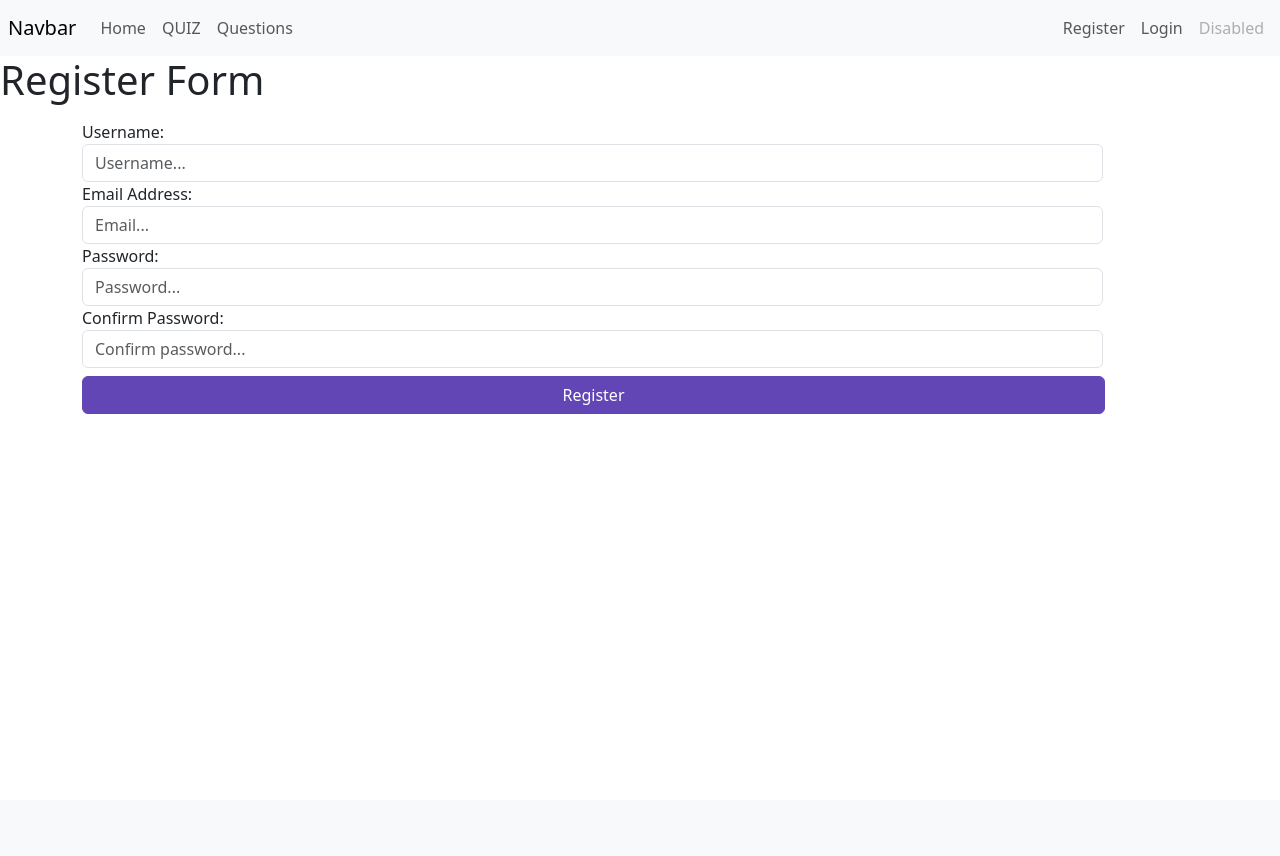
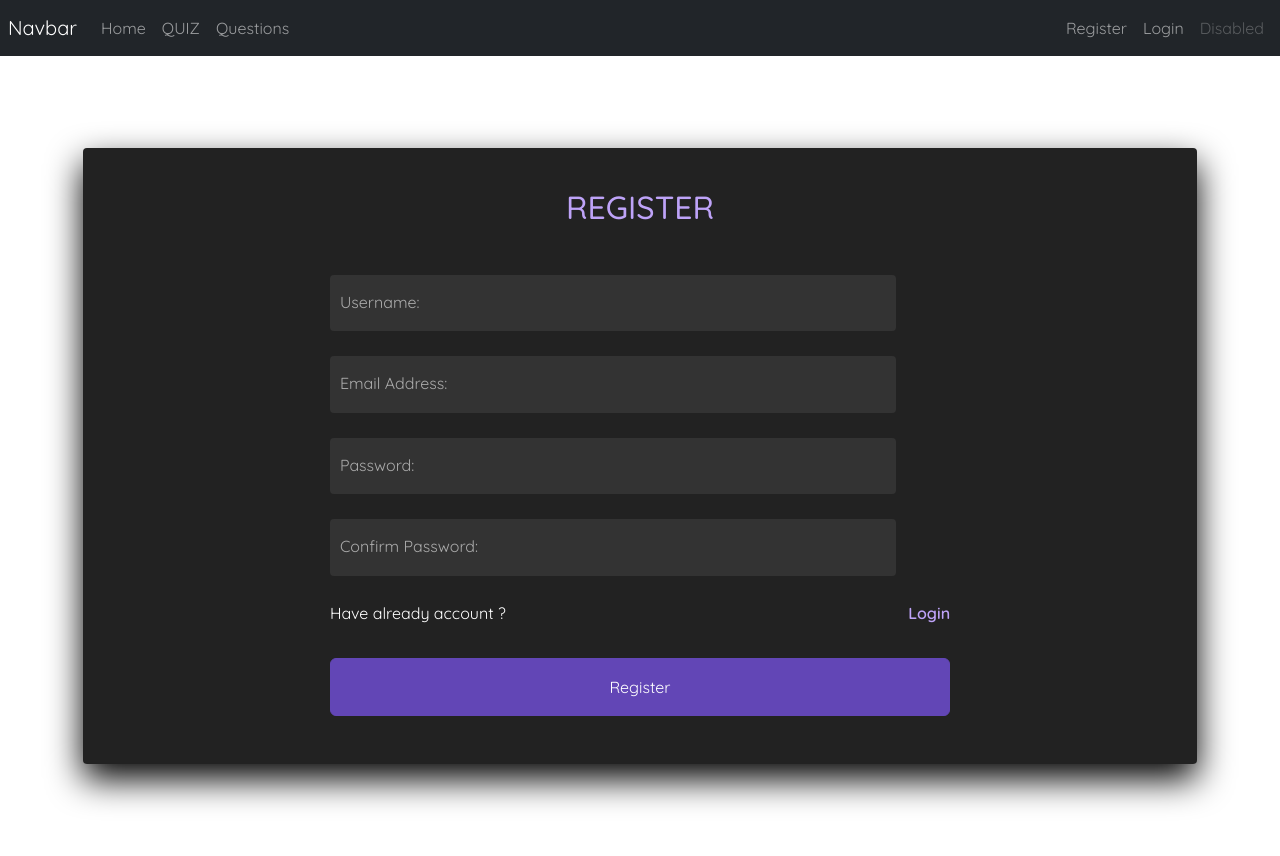
Before and after one commit to wojnys/flask-education-web, a Flask app: page /register in a window 1280 px wide. Before the commit the page ends 414 px from the top, so only its background shows below. Run offline with Flask 3, Linux system fonts and the light colour scheme; some libraries are stand-ins or nearby versions.

Commit message:
styled register and login

```diff
--- a/market/routes.py
+++ b/market/routes.py
@@ -204,10 +204,10 @@ def login_page():
         attempted_user = User.query.filter_by(username=form.username.data).first()
         if attempted_user and attempted_user.check_password_correction(attempted_password=form.password.data):
             login_user(attempted_user)
-            flash(f'You are logged in as {attempted_user.username}', category='success')
+            # flash(f'You are logged in as {attempted_user.username}', category='success')
             return redirect(url_for('quiz_page'))
         else:
-            flash(f'Username and Password are not match', category='danger')
+            flash(f'Username and Password are not match', category='primary')
 
     return render_template("login.html", form=form)
 
--- a/market/static/css/base.css
+++ b/market/static/css/base.css
@@ -2,6 +2,7 @@
 nav .navbar-nav{
     display: flex;
     width:100%;
+  color:white;
 }
 
 nav .navbar-nav .right-side {
--- /dev/null
+++ b/market/static/css/login.css
@@ -0,0 +1,151 @@
+@import url('https://fonts.googleapis.com/css2?family=Quicksand:wght@300;400;500;600;700&display=swap');
+*
+{
+  margin: 0;
+  padding: 0;
+  box-sizing: border-box;
+  font-family: 'Quicksand', sans-serif;
+}
+
+section
+{
+  position: absolute;
+  width: 100vw;
+  height: 100vh;
+  display: flex;
+  justify-content: center;
+  align-items: center;
+  gap: 2px;
+  flex-wrap: wrap;
+  overflow: hidden;
+}
+/*section::before*/
+/*{*/
+/*  content: '';*/
+/*  position: absolute;*/
+/*  width: 100%;*/
+/*  height: 100%;*/
+/*  background: linear-gradient(#000,#0f0,#000);*/
+/*  animation: animate 5s linear infinite;*/
+/*}*/
+/*@keyframes animate*/
+/*{*/
+/*  0%*/
+/*  {*/
+/*    transform: translateY(-100%);*/
+/*  }*/
+/*  100%*/
+/*  {*/
+/*    transform: translateY(100%);*/
+/*  }*/
+/*}*/
+section .signin
+{
+  position: absolute;
+  width: 400px;
+  background: #222;
+  z-index: 1000;
+  display: flex;
+  justify-content: center;
+  align-items: center;
+  padding: 40px;
+  border-radius: 4px;
+  box-shadow: 0 15px 35px rgba(0,0,0,9);
+}
+section .signin .content
+{
+  position: relative;
+  width: 100%;
+  display: flex;
+  justify-content: center;
+  align-items: center;
+  flex-direction: column;
+  gap: 40px;
+}
+section .signin .content h2
+{
+  font-size: 2em;
+   color: #bea3f8;
+  text-transform: uppercase;
+}
+section .signin .content .form
+{
+  width: 100%;
+  display: flex;
+  flex-direction: column;
+  gap: 25px;
+}
+section .signin .content .form .inputBox
+{
+  position: relative;
+  width: 100%;
+}
+section .signin .content .form .inputBox input
+{
+  position: relative;
+  width: 100%;
+  background: #333;
+  border: none;
+  outline: none;
+  padding: 25px 10px 7.5px;
+  border-radius: 4px;
+  color: #fff;
+  font-weight: 500;
+  font-size: 1em;
+}
+section .signin .content .form .inputBox .input-label-i
+{
+  position: absolute;
+  left: 0;
+  padding: 15px 10px;
+  font-style: normal;
+  color: #aaa;
+  transition: 0.5s;
+  pointer-events: none;
+}
+.signin .content .form .inputBox input:focus ~ .input-label-i,
+.signin .content .form .inputBox input:valid ~ .input-label-i
+{
+  transform: translateY(-7.5px);
+  font-size: 0.8em;
+  color: #fff;
+}
+.signin .content .form .links
+{
+  position: relative;
+  width: 100%;
+  display: flex;
+  justify-content: space-between;
+}
+.signin .content .form .links a
+{
+  color: #fff;
+  text-decoration: none;
+}
+.signin .content .form .links a:nth-child(2)
+{
+  color: #bea3f8;
+  font-weight: 600;
+}
+.signin .content .form .inputBox input[type="submit"]
+{
+  padding: 10px;
+  color: #000;
+  font-weight: 600;
+  font-size: 1.35em;
+  letter-spacing: 0.05em;
+  cursor: pointer;
+}
+input[type="submit"]:active
+{
+  opacity: 0.6;
+}
+form {
+  width: 60%;
+}
+
+@media only screen and (max-width: 800px) {
+  form {
+    width:90%;
+  }
+}
--- a/market/templates/base.html
+++ b/market/templates/base.html
@@ -20,13 +20,14 @@
     <link rel="stylesheet" href="{{ url_for('static', filename='css/questions.css') }}">
     <link rel="stylesheet" href="{{ url_for('static', filename='css/chosen-multiple-select.css') }}">
     <link rel="stylesheet" href="{{ url_for('static', filename='css/quiz.css') }}">
+    <link rel="stylesheet" href="{{ url_for('static', filename='css/login.css') }}">
+    <!-- SCSS files -->
     <link rel="stylesheet" href="{{ url_for('static', filename='scss/main.css') }}">
-
     {% block head %} {% endblock %}
 </head>
 <body>
 
-<nav class="navbar navbar-expand-lg navbar-light bg-light p-2">
+<nav class="navbar navbar-expand-lg navbar-dark bg-dark p-2 text-white">
   <a class="navbar-brand" href="#">Navbar</a>
   <button class="navbar-toggler" type="button" data-toggle="collapse" data-target="#navbarNav" aria-controls="navbarNav" aria-expanded="false" aria-label="Toggle navigation">
     <span class="navbar-toggler-icon"></span>
@@ -90,8 +91,8 @@
         {% for category, message in messages %}
             <div class="alert alert-{{ category }} m-2 col-md-11">
                 {{ message }}
-              <button type="button" class="close" data-dismiss="alert" aria-label="Close">
-                <span aria-hidden="true">&times;</span>
+              <button type="button" class="close" data-dismiss="alert" aria-label="Close" style="border: none; background: unset">
+                <span><i class="fa fa-close"></i> </span>
               </button>
             </div>
         {% endfor %}
--- a/market/templates/register.html
+++ b/market/templates/register.html
@@ -15,69 +15,151 @@ span {
 }
 .div-available {
     border:1px solid limegreen;
-    box-shadow: 0px 0px 2px green;
+    box-shadow: 0px 0px 2px limegreen;
 }
 .div-nonavailable {
     border:1px solid red;
     box-shadow: 0px 0px 2px red;
 }
 </style>
-     <h1>Register Form</h1>
-     <div class="container">
-        <p id="availability"></p>
-        <form method="POST" class="form-register">
-            {{ form.hidden_tag() }}
-             {{ form.username.label }}
+{#     <h1>Register Form</h1>#}
+{#     <div class="container">#}
+{#        <p id="availability"></p>#}
+{#        <form method="POST" class="form-register">#}
+{#            {{ form.hidden_tag() }}#}
+{#             {{ form.username.label }}#}
+{#            <div class="row">#}
+{#                <div class="form-group col-11">#}
+{#                  {{ form.username(class="check-input-data form-control", placeholder="Username...", id="username") }}#}
+{#                </div>#}
+{##}
+{#                <div class="col-1">#}
+{#                  <span class="input-icon input-icon-username"></span>#}
+{#                </div>#}
+{#            </div>#}
+{##}
+{#            {{ form.email.label }}#}
+{#            <div class="row">#}
+{#                <div class="form-group col-11">#}
+{#                  {{ form.email(class="check-input-data form-control", placeholder="Email...", id="email") }}#}
+{#                </div>#}
+{#                <div class="form-group col-1">#}
+{#                  <span class="input-icon input-icon-email"></span>#}
+{#                </div>#}
+{#            </div>#}
+{##}
+{#              {{ form.password1.label }}#}
+{#            <div class="row">#}
+{#                <div class="form-group col-11">#}
+{#                  {{ form.password1(class="check-input-data form-control", placeholder="Password...", id="password1") }}#}
+{#                </div>#}
+{#                <div class="form-group col-1">#}
+{#                  <span class="input-icon input-icon-password1"></span>#}
+{#                </div>#}
+{#            </div>#}
+{##}
+{#            {{ form.password2.label }}#}
+{#            <p class="text-danger m-0" id="pwd-message"></p>#}
+{#            <div class="row">#}
+{#                <div class="form-group col-11">#}
+{#                  {{ form.password2(class="form-control", placeholder="Confirm password...", id="password2") }}#}
+{#                </div>#}
+{#                <div class="form-group col-1">#}
+{#                  <span class="input-icon input-icon-password2"></span>#}
+{#                </div>#}
+{#            </div>#}
+{##}
+{#            {{ form.submit(class="btn btn-bg btn-block btn-primary my-2 col-11") }}#}
+{##}
+{#        </form>#}
+{#     </div>#}
+
+
+     <section>
+   <div class="signin " style="width:87%">
+
+    <div class="content">
+
+     <h2>REGISTER</h2>
+    <form method="POST">
+        {{ form.hidden_tag() }}
+        <div class="form">
+
+         <div class="inputBox">
+
             <div class="row">
-                <div class="form-group col-11">
-                  {{ form.username(class="check-input-data form-control", placeholder="Username...", id="username") }}
+                <div class="col-11">
+                  {{ form.username(class="check-input-data form-input", id="username") }}
+                      <i class="input-label-i">{{ form.username.label }}</i>
                 </div>
 
                 <div class="col-1">
                   <span class="input-icon input-icon-username"></span>
                 </div>
             </div>
+        </div>
 
-            {{ form.email.label }}
+          <div class="inputBox">
             <div class="row">
                 <div class="form-group col-11">
-                  {{ form.email(class="check-input-data form-control", placeholder="Email...", id="email") }}
+                  {{ form.email(class="check-input-data form-input", id="email") }}
+                     <i class="input-label-i">{{ form.email.label }}</i>
                 </div>
                 <div class="form-group col-1">
                   <span class="input-icon input-icon-email"></span>
                 </div>
             </div>
+          </div>
 
-              {{ form.password1.label }}
+      <div class="inputBox">
+
             <div class="row">
                 <div class="form-group col-11">
-                  {{ form.password1(class="check-input-data form-control", placeholder="Password...", id="password1") }}
+                  {{ form.password1(class="check-input-data form-input", id="password1") }}
+                      <i class="input-label-i">{{ form.password1.label }}</i>
                 </div>
                 <div class="form-group col-1">
                   <span class="input-icon input-icon-password1"></span>
                 </div>
             </div>
+      </div>
 
-            {{ form.password2.label }}
+      <div class="inputBox">
+
             <p class="text-danger m-0" id="pwd-message"></p>
             <div class="row">
                 <div class="form-group col-11">
-                  {{ form.password2(class="form-control", placeholder="Confirm password...", id="password2") }}
+                  {{ form.password2(class="form-input", id="password2") }}
+                      <i class="input-label-i">{{ form.password2.label }}</i>
                 </div>
                 <div class="form-group col-1">
                   <span class="input-icon input-icon-password2"></span>
                 </div>
             </div>
 
-            {{ form.submit(class="btn btn-bg btn-block btn-primary my-2 col-11") }}
+      </div>
 
+      <div class="links"> <a href="#">Have already account ?</a> <a href="{{ url_for('login_page') }}">Login</a>
+
+      </div>
+
+
+
+        {{ form.submit(class="btn btn-bg btn-block btn-primary my-2 p-3 font-20") }}
+
+     </div>
         </form>
-     </div>
+
+    </div>
+
+   </div>
+
+  </section> <!-- partial -->
 
      <script>
         $(document).ready(function() {
             // Bind an event handler to the input field
-            $('.form-control').on('input', function() {
+            $('.form-input').on('input', function() {
                 let inputId = $(this).attr('id')
                 let value = $(this).val();
 
@@ -85,7 +167,7 @@ span {
                     // Send an AJAX request to the Flask server
                     $.post('/check_correctness_of_value', {'inputName': inputId, 'input-value': value}, function(response) {
                         if (response.available) {
-                            $(`.input-icon-${inputId}`).html('<i class="fa fa-check-circle" style="font-size:24px; color:green"></i>')
+                            $(`.input-icon-${inputId}`).html('<i class="fa fa-check-circle" style="font-size:24px; color:limegreen"></i>')
                             $(`#${inputId}`).removeClass('div-nonavailable').addClass('div-available');
                         } else {
                             $(`.input-icon-${inputId}`).html('<i class="fa fa-close" style="font-size:24px; color:red"></i>')
```
Also changed, not shown: market/templates/login.html (+64 -25 lines).
